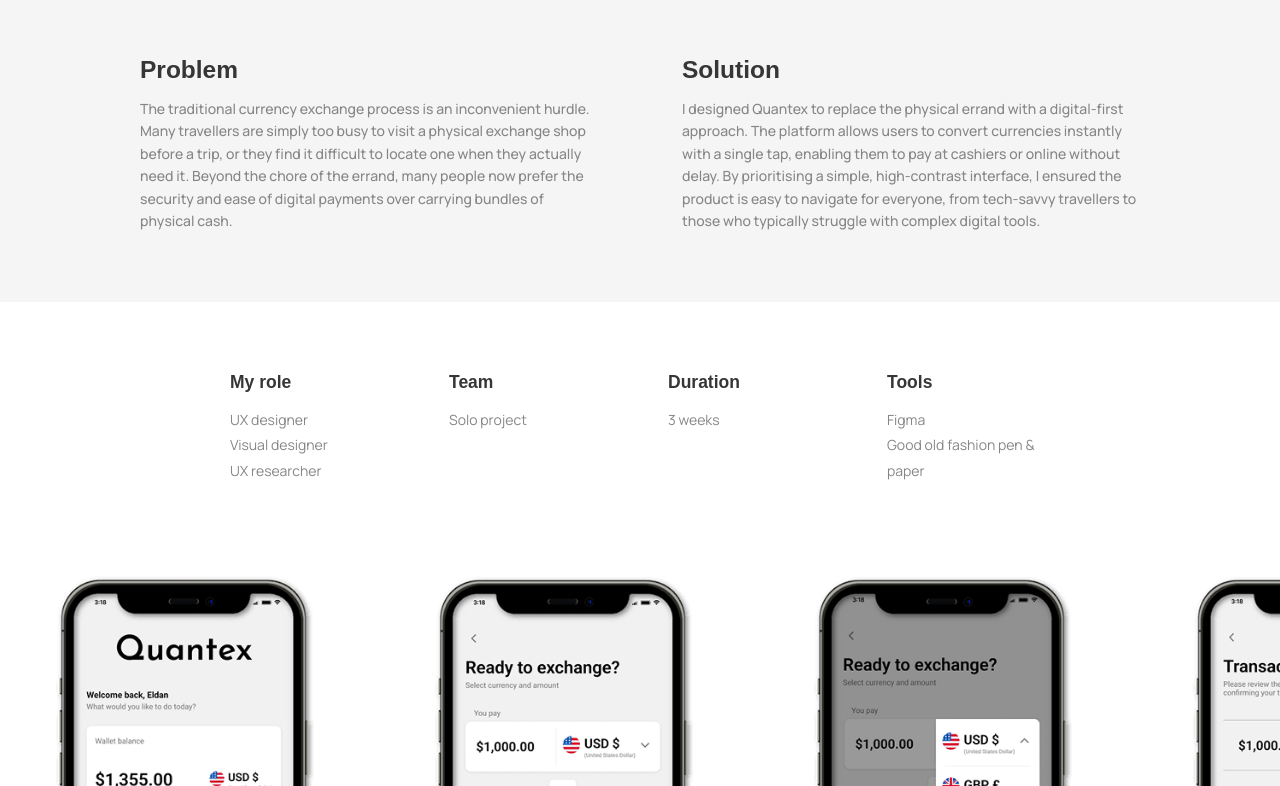
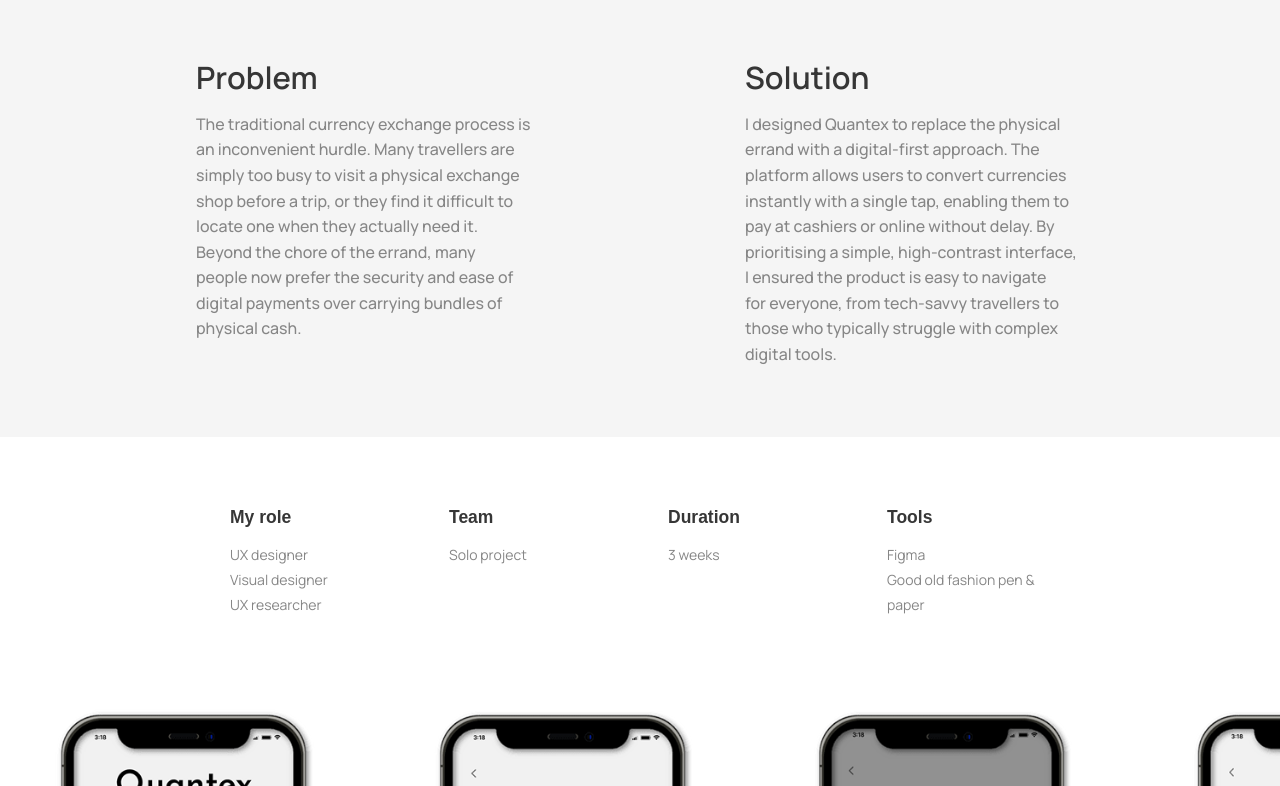
Before and after one commit to mikaridley/Eldan-Ridley-s-Portfolio, a React (Vite) app: page /home in a window 1280 px wide. Shown: the part 1404-2190 px from the top of the page. Built offline with nearby package versions, Linux system fonts and the light colour scheme; a web font is replaced by a local one.

Commit message:
fix style prob solution

```diff
--- a/src/assets/styles/pages/HomePage.css
+++ b/src/assets/styles/pages/HomePage.css
@@ -60,14 +60,14 @@
     .problem-solution {
         display: grid;
         grid-template-columns: 1fr 1fr;
-        gap: 4rem 6rem;
-        padding-inline: 10rem;
+        gap: 4rem 15rem;
+        padding-inline: var(--home-padding-inline);
         padding-block: 5rem;
         background-color: var(--light-bg);
 
         .problem-solution-heading {
-            font-size: 1.75rem;
-            font-weight: 700;
+            font-size: 2.2rem;
+            font-weight: 600;
             color: var(--dark-grey);
             margin-block-end: 1rem;
         }
@@ -75,7 +75,7 @@
         .problem-solution-col {
             p {
                 color: var(--main-txt);
-                font-size: 1rem;
+                font-size: 1.14rem;
                 line-height: 1.6;
                 margin: 0;
             }
```
